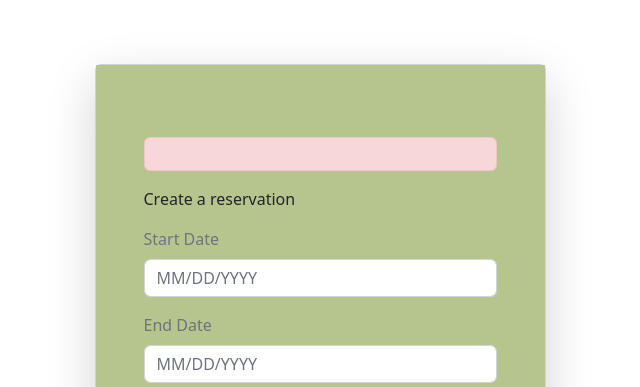
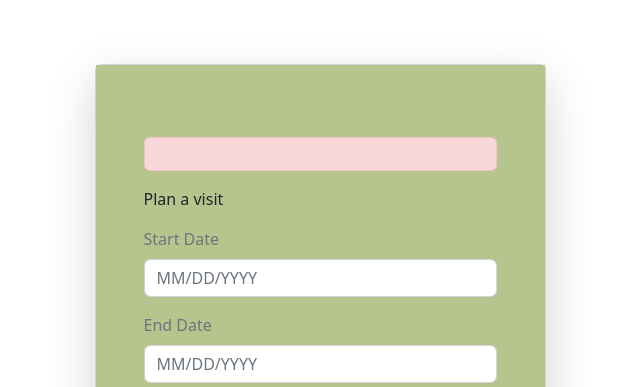
Before and after one commit to amaredia3/HappyCampers, a Django app: template app/templates/reservations.html in a window 1280 px wide. Shown: the top 387 px of the page, without its empty margins (320-960 px from the left). Run offline with Django 4.2, Linux system fonts and the light colour scheme; the template is opened without the code that fills it, so the values that code supplies are empty.

Commit message:
changed resevation page text

```diff
--- a/app/templates/reservations.html
+++ b/app/templates/reservations.html
@@ -15,7 +15,7 @@
                 {% endif %}
                 <form method="POST" class="needs-validation" action="{% url 'reservations' %}">
                 {% csrf_token %}
-                <p> Create a reservation </p>
+                <p> Plan a visit </p>
                 <div class="mb-3">
                     <label class="mb-2 text-muted" for="start-date">Start Date</label>
                     <input id="start-date" type="start-date" class="form-control" name="start-date" required placeholder="MM/DD/YYYY">
```
